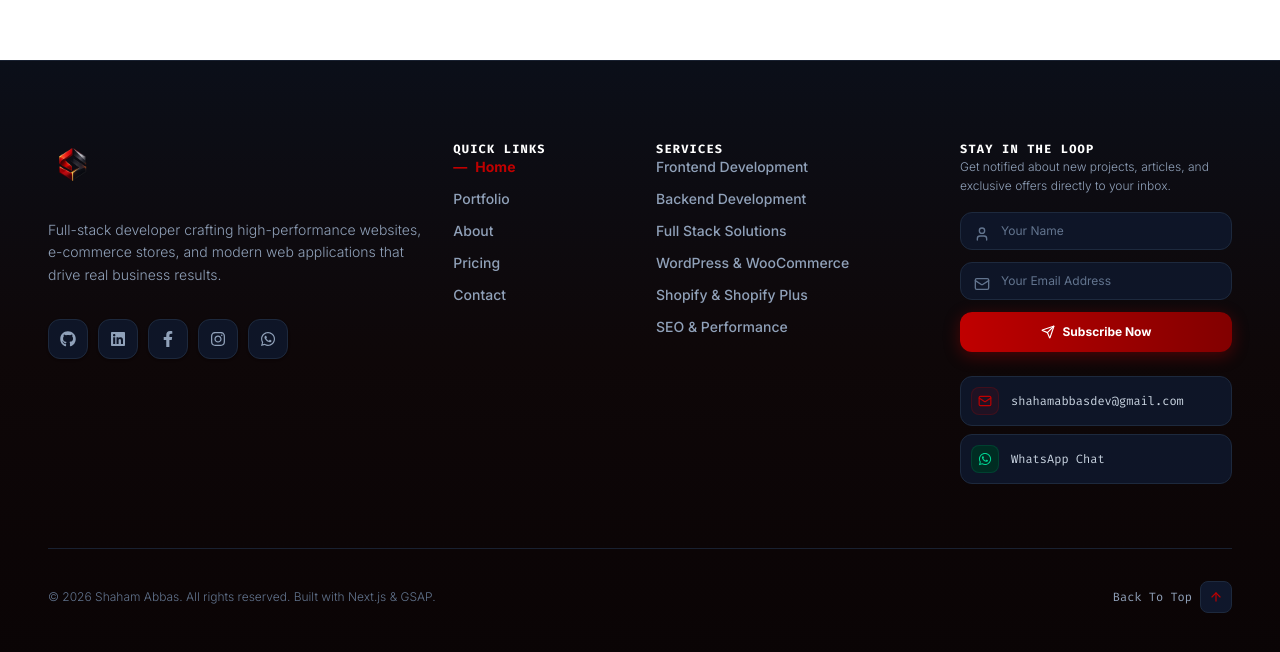
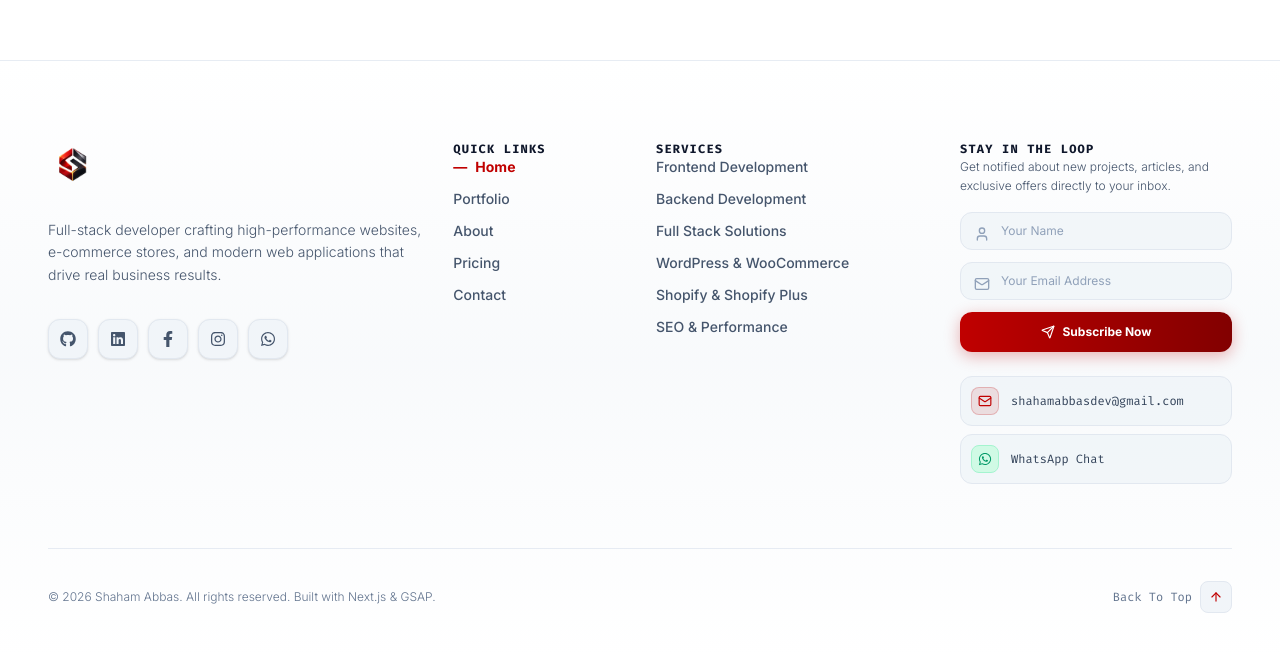
Before and after one commit to Shahamoffical/Next-JS-Portfolio, a Next.js app: page / in a window 1280 px wide. Shown: the part 9135-9787 px from the top of the page. Built offline with nearby package versions, Linux system fonts and the light colour scheme; a web font is replaced by a local one.

Commit message:
Responsive Footer component with newsletter subscription and social links

```diff
--- a/app/components/Footer.js
+++ b/app/components/Footer.js
@@ -47,12 +47,12 @@ export default function Footer() {
   const currentYear = new Date().getFullYear();
 
   return (
-    <footer className="footer-section bg-gradient-to-b from-[#0b0f19] via-[#0e0708] to-[#0a0405] text-slate-300 border-t border-slate-800/80 pt-20 pb-12 px-6 md:px-12 w-full relative overflow-hidden">
-      {/* Background Deep Crimson Glows */}
-      <div className="absolute bottom-0 right-0 w-[500px] h-[500px] bg-primary/10 rounded-full blur-[140px] pointer-events-none -z-10"></div>
-      <div className="absolute top-0 left-1/4 w-[400px] h-[400px] bg-primary/5 rounded-full blur-[120px] pointer-events-none -z-10"></div>
+    <footer className="footer-section bg-gradient-to-b from-white via-slate-50 to-white text-slate-800 border-t border-slate-200/80 pt-20 pb-12 px-6 md:px-12 w-full relative overflow-hidden">
+      {/* Background Soft Ambient Spots */}
+      <div className="absolute bottom-0 right-0 w-[500px] h-[500px] bg-red-100/40 rounded-full blur-[140px] pointer-events-none -z-10"></div>
+      <div className="absolute top-0 left-1/4 w-[400px] h-[400px] bg-red-50/50 rounded-full blur-[120px] pointer-events-none -z-10"></div>
 
-      <div className="max-w-7xl mx-auto grid grid-cols-1 md:grid-cols-2 lg:grid-cols-12 gap-12 lg:gap-8 pb-16 border-b border-slate-800/80 relative z-10">
+      <div className="max-w-7xl mx-auto grid grid-cols-1 md:grid-cols-2 lg:grid-cols-12 gap-12 lg:gap-8 pb-16 border-b border-slate-200/80 relative z-10">
 
         {/* Column 1: Brand Logo & Bio & Socials */}
         <div className="lg:col-span-4 space-y-6">
@@ -64,11 +64,11 @@ export default function Footer() {
             />
           </Link>
 
-          <p className="text-xs sm:text-sm text-slate-400 font-light leading-relaxed max-w-sm">
+          <p className="text-xs sm:text-sm text-slate-600 font-light leading-relaxed max-w-sm">
             Full-stack developer crafting high-performance websites, e-commerce stores, and modern web applications that drive real business results.
           </p>
 
-          {/* Social Icons inside dark rounded boxes matching Crimson theme */}
+          {/* Social Icons inside rounded light boxes matching Light Theme */}
           <div className="flex items-center gap-2.5 pt-2">
             {[
               { href: "https://github.com", icon: <Github className="w-4 h-4" />, label: "GitHub" },
@@ -83,7 +83,7 @@ export default function Footer() {
                 target="_blank"
                 rel="noreferrer"
                 aria-label={social.label}
-                className="w-10 h-10 rounded-xl bg-slate-900/90 border border-slate-800 flex items-center justify-center text-slate-400 hover:text-white hover:bg-primary hover:border-primary shadow-sm transition-all duration-300"
+                className="w-10 h-10 rounded-xl bg-slate-100 border border-slate-200 flex items-center justify-center text-slate-600 hover:text-white hover:bg-primary hover:border-primary shadow-sm transition-all duration-300"
               >
                 {social.icon}
               </a>
@@ -93,7 +93,7 @@ export default function Footer() {
 
         {/* Column 2: QUICK LINKS */}
         <div className="lg:col-span-2 space-y-5">
-          <h4 className="text-xs font-mono font-bold uppercase tracking-widest text-white m-0">
+          <h4 className="text-xs font-mono font-bold uppercase tracking-widest text-slate-900 m-0">
             QUICK LINKS
           </h4>
           <ul className="space-y-3 text-xs sm:text-sm font-medium">
@@ -103,22 +103,22 @@ export default function Footer() {
               </Link>
             </li>
             <li>
-              <Link href="/projects" className="text-slate-400 hover:text-primary transition-colors">
+              <Link href="/projects" className="text-slate-600 hover:text-primary transition-colors">
                 Portfolio
               </Link>
             </li>
             <li>
-              <Link href="/about" className="text-slate-400 hover:text-primary transition-colors">
+              <Link href="/about" className="text-slate-600 hover:text-primary transition-colors">
                 About
               </Link>
             </li>
             <li>
-              <Link href="/pricing" className="text-slate-400 hover:text-primary transition-colors">
+              <Link href="/pricing" className="text-slate-600 hover:text-primary transition-colors">
                 Pricing
               </Link>
             </li>
             <li>
-              <Link href="/contact" className="text-slate-400 hover:text-primary transition-colors">
+              <Link href="/contact" className="text-slate-600 hover:text-primary transition-colors">
                 Contact
               </Link>
             </li>
@@ -127,10 +127,10 @@ export default function Footer() {
 
         {/* Column 3: SERVICES */}
         <div className="lg:col-span-3 space-y-5">
-          <h4 className="text-xs font-mono font-bold uppercase tracking-widest text-white m-0">
+          <h4 className="text-xs font-mono font-bold uppercase tracking-widest text-slate-900 m-0">
             SERVICES
           </h4>
-          <ul className="space-y-3 text-xs sm:text-sm font-medium text-slate-400">
+          <ul className="space-y-3 text-xs sm:text-sm font-medium text-slate-600">
             <li>
               <Link href="/services/custom-development" className="hover:text-primary transition-colors">
                 Frontend Development
@@ -164,38 +164,38 @@ export default function Footer() {
           </ul>
         </div>
 
-        {/* Column 4: STAY IN THE LOOP (Newsletter & Direct Contact matching Crimson Theme) */}
+        {/* Column 4: STAY IN THE LOOP (Newsletter & Direct Contact Light Theme) */}
         <div className="lg:col-span-3 space-y-4">
-          <h4 className="text-xs font-mono font-bold uppercase tracking-widest text-white m-0">
+          <h4 className="text-xs font-mono font-bold uppercase tracking-widest text-slate-900 m-0">
             STAY IN THE LOOP
           </h4>
-          <p className="text-xs text-slate-400 font-light leading-relaxed">
+          <p className="text-xs text-slate-600 font-light leading-relaxed">
             Get notified about new projects, articles, and exclusive offers directly to your inbox.
           </p>
 
           <form onSubmit={handleSubscribe} className="space-y-3">
             {/* Input 1: Name */}
             <div className="relative">
-              <User className="w-4 h-4 text-slate-500 absolute left-3.5 top-3.5" />
+              <User className="w-4 h-4 text-slate-400 absolute left-3.5 top-3.5" />
               <input
                 type="text"
                 placeholder="Your Name"
                 value={subscriberName}
                 onChange={(e) => setSubscriberName(e.target.value)}
-                className="w-full bg-slate-900/90 border border-slate-800 rounded-xl pl-10 pr-4 py-2.5 text-xs text-white placeholder-slate-500 focus:outline-none focus:border-primary transition-colors"
+                className="w-full bg-slate-100/90 border border-slate-200 rounded-xl pl-10 pr-4 py-2.5 text-xs text-slate-900 placeholder-slate-400 focus:outline-none focus:border-primary focus:bg-white transition-colors"
                 required
               />
             </div>
 
             {/* Input 2: Email */}
             <div className="relative">
-              <Mail className="w-4 h-4 text-slate-500 absolute left-3.5 top-3.5" />
+              <Mail className="w-4 h-4 text-slate-400 absolute left-3.5 top-3.5" />
               <input
                 type="email"
                 placeholder="Your Email Address"
                 value={subscriberEmail}
                 onChange={(e) => setSubscriberEmail(e.target.value)}
-                className="w-full bg-slate-900/90 border border-slate-800 rounded-xl pl-10 pr-4 py-2.5 text-xs text-white placeholder-slate-500 focus:outline-none focus:border-primary transition-colors"
+                className="w-full bg-slate-100/90 border border-slate-200 rounded-xl pl-10 pr-4 py-2.5 text-xs text-slate-900 placeholder-slate-400 focus:outline-none focus:border-primary focus:bg-white transition-colors"
                 required
               />
             </div>
@@ -203,7 +203,7 @@ export default function Footer() {
             {/* Subscribe Button (Deep Crimson Gradient Scheme) */}
             <button
               type="submit"
-              className="w-full py-3 rounded-xl bg-gradient-to-r from-primary via-[#a00000] to-primary-dark text-white font-bold text-xs hover:from-primary-dark hover:to-primary transition-all shadow-[0_4px_16px_rgba(192,0,0,0.35)] flex items-center justify-center gap-2 cursor-pointer"
+              className="w-full py-3 rounded-xl bg-gradient-to-r from-primary via-[#a00000] to-primary-dark text-white font-bold text-xs hover:from-primary-dark hover:to-primary transition-all shadow-[0_4px_16px_rgba(192,0,0,0.3)] flex items-center justify-center gap-2 cursor-pointer"
             >
               {subscribed ? (
                 <>
@@ -221,7 +221,7 @@ export default function Footer() {
           <div className="pt-2 space-y-2 text-xs">
             <a
               href="mailto:shahamabbasdev@gmail.com"
-              className="w-full p-2.5 rounded-xl bg-slate-900/90 border border-slate-800 text-slate-300 hover:text-white hover:border-primary/50 flex items-center gap-3 transition-colors"
+              className="w-full p-2.5 rounded-xl bg-slate-100/90 border border-slate-200 text-slate-700 hover:text-primary hover:border-primary/50 flex items-center gap-3 transition-colors"
             >
               <div className="w-7 h-7 rounded-lg bg-primary/10 text-primary border border-primary/20 flex items-center justify-center shrink-0">
                 <Mail className="w-3.5 h-3.5" />
@@ -233,9 +233,9 @@ export default function Footer() {
               href="https://wa.me/923000000000"
               target="_blank"
               rel="noreferrer"
-              className="w-full p-2.5 rounded-xl bg-slate-900/90 border border-slate-800 text-slate-300 hover:text-white hover:border-emerald-500/50 flex items-center gap-3 transition-colors"
+              className="w-full p-2.5 rounded-xl bg-slate-100/90 border border-slate-200 text-slate-700 hover:text-emerald-600 hover:border-emerald-500/50 flex items-center gap-3 transition-colors"
             >
-              <div className="w-7 h-7 rounded-lg bg-emerald-950 text-emerald-400 border border-emerald-800/40 flex items-center justify-center shrink-0">
+              <div className="w-7 h-7 rounded-lg bg-emerald-100 text-emerald-600 border border-emerald-200 flex items-center justify-center shrink-0">
                 <Whatsapp className="w-3.5 h-3.5" />
               </div>
               <span className="font-mono">WhatsApp Chat</span>
@@ -253,10 +253,10 @@ export default function Footer() {
 
         <button
           onClick={handleScrollTop}
-          className="inline-flex items-center gap-2 text-xs font-mono text-slate-400 hover:text-primary transition-colors group cursor-pointer"
+          className="inline-flex items-center gap-2 text-xs font-mono text-slate-500 hover:text-primary transition-colors group cursor-pointer"
         >
           Back To Top
-          <span className="p-2 rounded-lg bg-slate-900 border border-slate-800 group-hover:border-primary/40 group-hover:bg-primary/10 transition-all">
+          <span className="p-2 rounded-lg bg-slate-100 border border-slate-200 group-hover:border-primary/40 group-hover:bg-primary/10 transition-all">
             <ArrowUp className="w-3.5 h-3.5 text-primary group-hover:animate-bounce" />
           </span>
         </button>
```
